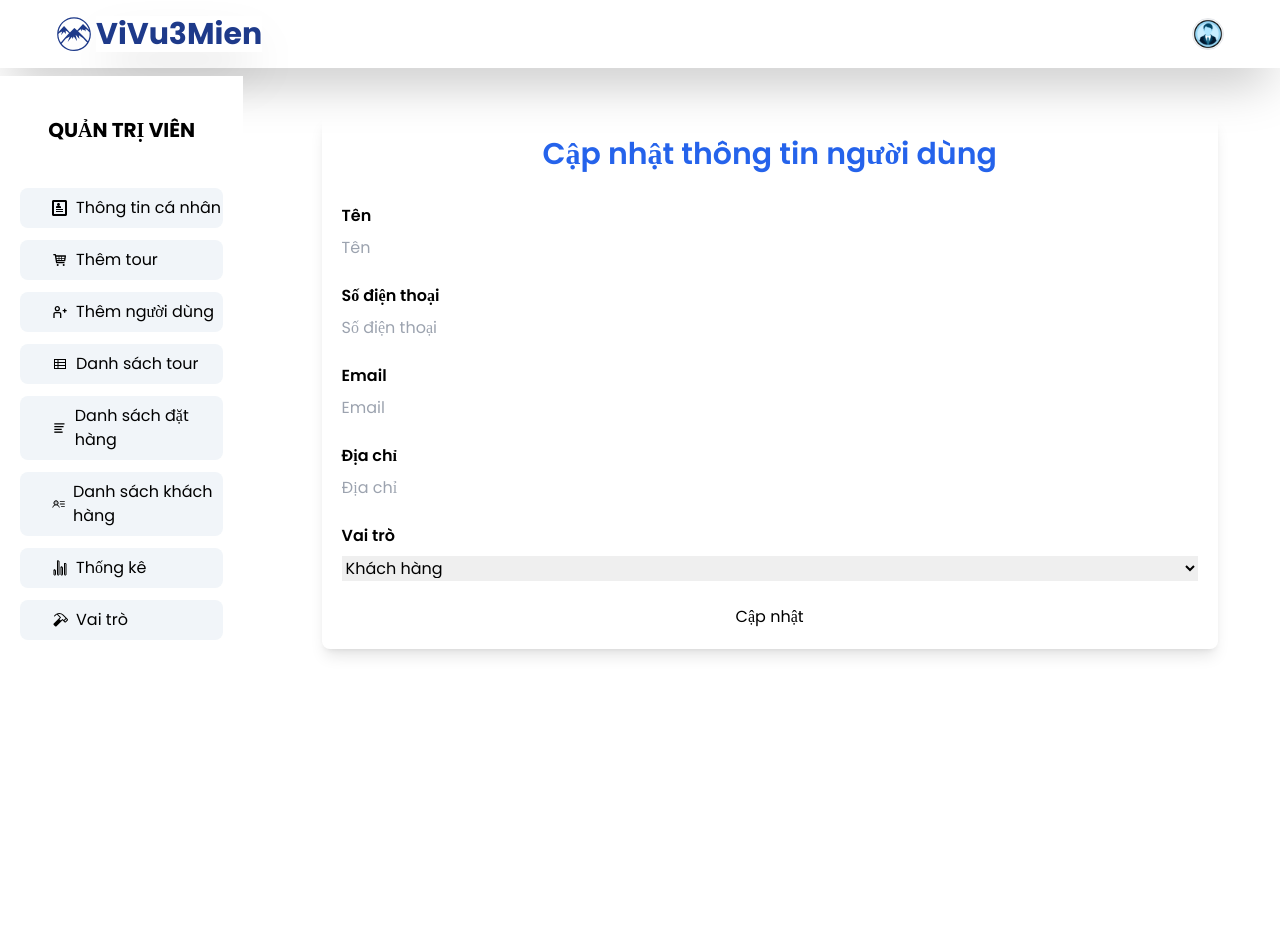
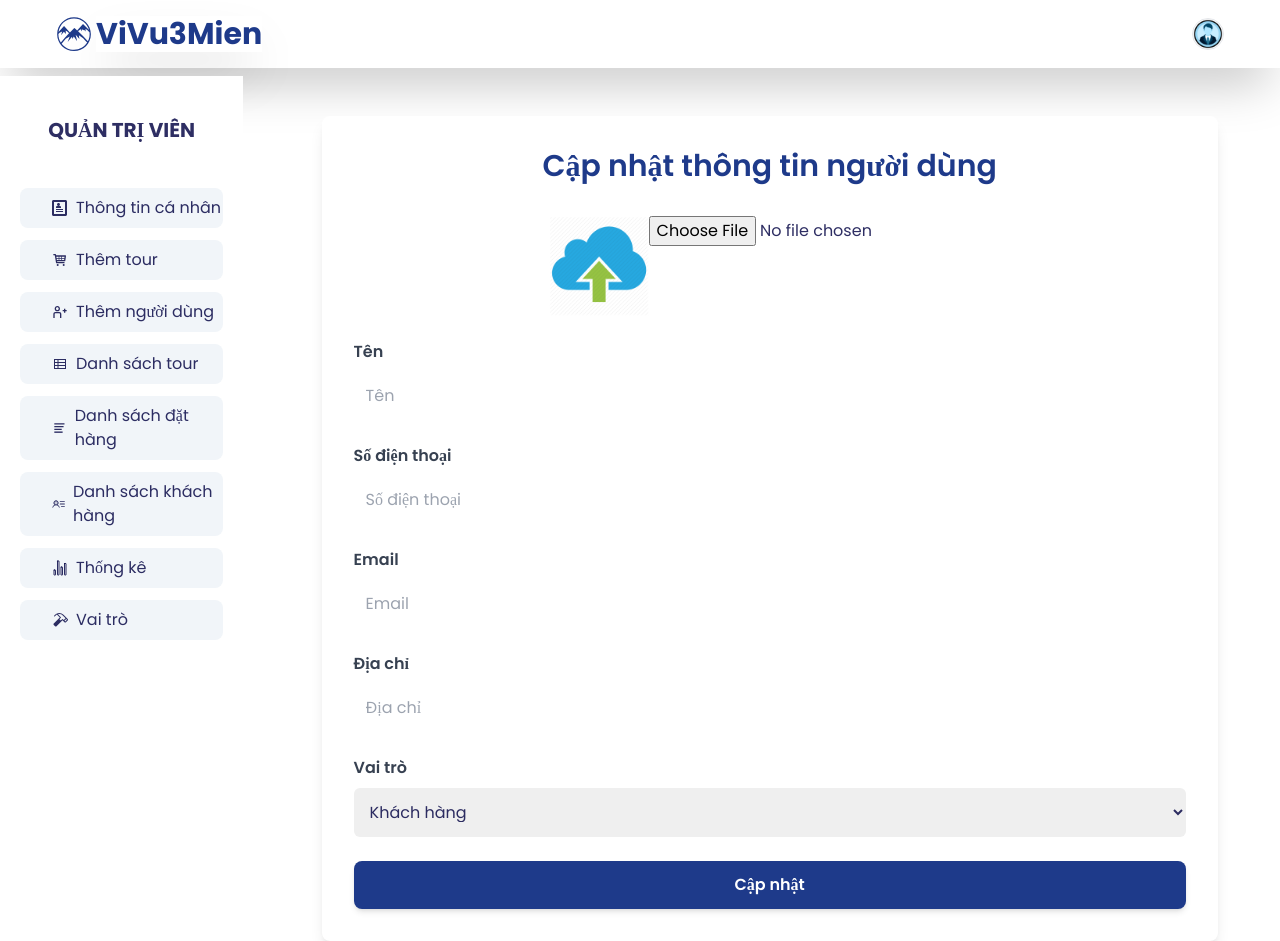
Before and after one commit to Nuhota-HoangThai/DATN-MERN-TourVNFeAdmin, a React (Vite) app: page /update_user/1 in a window 1280 px wide. Before the commit the page ends 800 px from the top, so only its background shows below. Built offline with nearby package versions, Linux system fonts and the light colour scheme; no server answers; the HTML template or start-up script is replaced by a standard one.

Commit message:
add user

```diff
--- a/src/Components/AddUser/AddUser.jsx
+++ b/src/Components/AddUser/AddUser.jsx
@@ -3,17 +3,18 @@ import { Link, useNavigate } from "react-router-dom";
 import axios from "axios";
 import { BASE_URL } from "../../utils/config";
 
-const AddUser = () => {
+const Register = () => {
   const [successMessage, setSuccessMessage] = useState("");
   const navigate = useNavigate();
 
+  // Khởi tạo trạng thái ban đầu cho formData
   const [formData, setFormData] = useState({
-    username: "",
+    name: "", // Đổi từ username thành name cho phù hợp với model User
     password: "",
     email: "",
     phone: "",
+    role: "customer", // role giữ nguyên, không cần cartData trong formData
     address: "",
-    role: "customer",
   });
 
   const changeHandler = (e) => {
@@ -24,12 +25,17 @@ const AddUser = () => {
     e.preventDefault();
     try {
       const response = await axios.post(`${BASE_URL}/user/addUser`, formData);
-      setSuccessMessage("Thêm người dùng thành công.");
-      setTimeout(() => {
-        navigate("/listUser");
-      }, 1000); // Redirect after 3 seconds
+      if (response.data.success) {
+        setSuccessMessage("Thêm người dùng thành công.");
+        setTimeout(() => {
+          navigate("/listUser"); // Chuyển hướng người dùng sau khi đăng ký thành công
+        }, 1000);
+      }
     } catch (error) {
-      console.error("Error during registration:", error.response.data);
+      console.error(
+        "Error during registration:",
+        error.response ? error.response.data : "No response from server"
+      );
     }
   };
 
@@ -78,18 +84,6 @@ const AddUser = () => {
           </div>
           <div className="mb-4">
             <input
-              type="address"
-              id="address"
-              name="address"
-              placeholder="Địa chỉ khách hàng hoặc công ty"
-              onChange={changeHandler}
-              value={formData.address}
-              className="mt-1 p-2 w-full border rounded-md"
-            />
-          </div>
-
-          <div className="mb-4">
-            <input
               type="password"
               id="password"
               name="password"
@@ -100,20 +94,25 @@ const AddUser = () => {
             />
           </div>
           <div className="mb-4">
-            <label
-              htmlFor="role"
-              className="block text-gray-700 text-sm font-bold mb-2"
-            >
-              Vai trò
-            </label>
+            <input
+              type="text"
+              id="address"
+              name="address"
+              placeholder="Địa chỉ"
+              onChange={changeHandler}
+              value={formData.address}
+              className="mt-1 p-2 w-full border rounded-md"
+            />
+          </div>
+          <div className="mb-4">
             <select
               name="role"
               id="role"
               className="block appearance-none w-full bg-white border border-gray-200 text-gray-700 py-2 px-3 rounded leading-tight focus:outline-none focus:bg-white focus:border-gray-500"
             >
               <option value="customer">Khách hàng</option>
+              <option value="company">Công ty</option>
               <option value="admin">Quản trị viên</option>
-              <option value="company">Công ty</option>
             </select>
           </div>
           <button
@@ -128,4 +127,4 @@ const AddUser = () => {
   );
 };
 
-export default AddUser;
+export default Register;
--- a/src/Components/ListUser/ListUser.jsx
+++ b/src/Components/ListUser/ListUser.jsx
@@ -1,17 +1,18 @@
 import { useState, useEffect } from "react";
-import { useNavigate } from "react-router-dom"; // Thêm vào để sử dụng chuyển hướng
+import { useNavigate } from "react-router-dom";
 import { BASE_URL } from "../../utils/config";
 import { MdClear } from "react-icons/md";
+import defaultImage from "../../assets/images/logoicon.png";
 
 const ListUser = () => {
   const [allUsers, setAllUsers] = useState([]);
-  const navigate = useNavigate(); // Sử dụng hook useNavigate để chuyển hướng
+  const navigate = useNavigate();
 
   const fetchInfo = async () => {
     try {
       const res = await fetch(`${BASE_URL}/user/get_all_users`);
       const data = await res.json();
-      setAllUsers(data);
+      setAllUsers(data.sort(sortUsersByRole)); // Sắp xếp ngay sau khi lấy dữ liệu
     } catch (error) {
       console.error("Error fetching users:", error);
     }
@@ -41,6 +42,22 @@ const ListUser = () => {
     }
   };
 
+  const translateRole = (role) => {
+    const roleTranslations = {
+      admin: "Quản trị viên",
+      customer: "Khách hàng",
+      company: "Công ty",
+    };
+
+    return roleTranslations[role] || role;
+  };
+
+  // Hàm sắp xếp người dùng theo vai trò
+  const sortUsersByRole = (a, b) => {
+    const order = { admin: 1, company: 2, customer: 3 }; // Định nghĩa thứ tự ưu tiên
+    return order[a.role] - order[b.role];
+  };
+
   return (
     <div className="w-full px-5 py-4">
       <h1 className="text-2xl font-bold mb-6">Thông tin khách hàng</h1>
@@ -48,6 +65,9 @@ const ListUser = () => {
         <table className="w-full text-sm text-left text-black">
           <thead className="text-xs text-white uppercase bg-gray-800">
             <tr>
+              <th scope="col" className="px-6 py-3">
+                Hình
+              </th>
               <th scope="col" className="py-3 px-6">
                 Tên
               </th>
@@ -71,11 +91,32 @@ const ListUser = () => {
           <tbody>
             {allUsers.map((user) => (
               <tr key={user._id} className="bg-white border-b">
+                <td className="px-6 py-4">
+                  {Array.isArray(user.image) && user.image.length > 0 ? (
+                    <img
+                      src={`${BASE_URL}/${user.image[0].replace(/\\/g, "/")}`}
+                      alt="user"
+                      style={{ width: "50px", height: "50px" }}
+                    />
+                  ) : typeof user.image === "string" ? (
+                    <img
+                      src={`${BASE_URL}/${user.image.replace(/\\/g, "/")}`}
+                      alt="user"
+                      style={{ width: "50px", height: "50px" }}
+                    />
+                  ) : (
+                    <img
+                      src={defaultImage}
+                      alt="Default"
+                      style={{ width: "50px", height: "50px" }}
+                    />
+                  )}
+                </td>
                 <td className="py-4 px-6">{user.name}</td>
                 <td className="py-4 px-6">{user.phone}</td>
                 <td className="py-4 px-6">{user.email}</td>
                 <td className="py-4 px-6">{user.address}</td>
-                <td className="py-4 px-6">{user.role}</td>
+                <td className="py-4 px-6">{translateRole(user.role)}</td>
                 <td className="py-4 px-6 flex justify-around">
                   <button
                     className="btn btn-secondary btn-sm"
--- a/src/Components/UpdateTour/UpdateTour.jsx
+++ b/src/Components/UpdateTour/UpdateTour.jsx
@@ -42,6 +42,7 @@ const UpdateTour = () => {
     fetchTour();
   }, [id]);
   //console.log(previewImage);
+
   const handleSubmit = async (event) => {
     event.preventDefault();
 
--- a/src/Components/UpdateUser/UpdateUser.jsx
+++ b/src/Components/UpdateUser/UpdateUser.jsx
@@ -1,17 +1,22 @@
 import React, { useState, useEffect } from "react";
 import { useParams, useNavigate } from "react-router-dom";
 import { BASE_URL } from "../../utils/config";
+import upload from "../../assets/images/upload.png";
 
 const UpdateUser = () => {
   const { id } = useParams();
   const navigate = useNavigate();
   const [userData, setUserData] = useState({
-    name: "",
+    image: "",
+    username: "",
     phone: "",
     email: "",
     address: "",
     role: "",
   });
+
+  const [image, setImage] = useState(null);
+  const [previewImage, setPreviewImage] = useState(upload); // Chỉ lưu một URL hình ảnh
 
   useEffect(() => {
     const fetchUser = async () => {
@@ -19,6 +24,10 @@ const UpdateUser = () => {
         const res = await fetch(`${BASE_URL}/user/getUserById/${id}`);
         const data = await res.json();
         setUserData(data.user);
+        // Ensure data.user.image is properly handled if it's not an array
+        if (data.user.image && typeof data.user.image === "string") {
+          setPreviewImage(`${BASE_URL}/${data.user.image.replace(/\\/g, "/")}`); // Update the state with a single image URL
+        }
       } catch (error) {
         console.error("Error fetching user:", error);
       }
@@ -26,23 +35,31 @@ const UpdateUser = () => {
     fetchUser();
   }, [id]);
 
-  const handleChange = (e) => {
-    const { name, value } = e.target;
-    setUserData((prev) => ({
-      ...prev,
-      [name]: value,
-    }));
+  const handleImageChange = (e) => {
+    if (e.target.files && e.target.files[0]) {
+      const file = e.target.files[0];
+      setImage(file); // Lưu trữ file hình ảnh được chọn
+      setPreviewImage(URL.createObjectURL(file)); // Cập nhật URL xem trước cho hình ảnh được chọn
+    }
   };
 
   const handleSubmit = async (e) => {
     e.preventDefault();
+
+    const formData = new FormData();
+
+    for (const key in userData) {
+      formData.append(key, userData[key]);
+    }
+
+    if (image) {
+      formData.append("image", image); // "image" phải trùng với tên trường dùng trong backend
+    }
+
     try {
       const response = await fetch(`${BASE_URL}/user/update_user/${id}`, {
         method: "PUT",
-        headers: {
-          "Content-Type": "application/json",
-        },
-        body: JSON.stringify(userData),
+        body: formData,
       });
 
       if (!response.ok) {
@@ -57,80 +74,105 @@ const UpdateUser = () => {
   };
 
   return (
-    <div className="update-user-form max-w-4xl mx-auto mt-10 p-5 shadow-lg rounded-lg">
-      <h1 className="text-3xl font-semibold mb-8 text-center text-blue-600">
+    <div className="update-user-form max-w-4xl mx-auto mt-10 p-8 bg-white shadow-lg rounded-lg">
+      <h1 className="text-3xl font-semibold mb-8 text-center text-blue-900">
         Cập nhật thông tin người dùng
       </h1>
       <form onSubmit={handleSubmit} className="space-y-6">
+        <div className="mb-4 flex justify-center">
+          <label htmlFor="file-input" className="cursor-pointer flex gap-4">
+            <img
+              src={previewImage}
+              alt="Preview"
+              style={{ width: "100px", height: "100px" }}
+            />
+          </label>
+          <input
+            onChange={handleImageChange}
+            type="file"
+            name="image"
+            id="file-input"
+            className="flex"
+          />
+        </div>
         <div className="flex flex-col">
-          <label htmlFor="name" className="mb-2 font-semibold">
+          <label htmlFor="name" className="mb-2 font-semibold text-gray-700">
             Tên
           </label>
           <input
             id="name"
             name="name"
             value={userData.name}
-            onChange={handleChange}
+            onChange={(e) => setUserData({ ...userData, name: e.target.value })}
             placeholder="Tên"
-            className="input input-bordered w-full"
+            className="input input-bordered w-full p-3 border-gray-300 rounded-md focus:ring-blue-500 focus:border-blue-500"
           />
         </div>
         <div className="flex flex-col">
-          <label htmlFor="phone" className="mb-2 font-semibold">
+          <label htmlFor="phone" className="mb-2 font-semibold text-gray-700">
             Số điện thoại
           </label>
           <input
             id="phone"
             name="phone"
             value={userData.phone}
-            onChange={handleChange}
+            onChange={(e) =>
+              setUserData({ ...userData, phone: e.target.value })
+            }
             placeholder="Số điện thoại"
-            className="input input-bordered w-full"
+            className="input input-bordered w-full p-3 border-gray-300 rounded-md focus:ring-blue-500 focus:border-blue-500"
           />
         </div>
         <div className="flex flex-col">
-          <label htmlFor="email" className="mb-2 font-semibold">
+          <label htmlFor="email" className="mb-2 font-semibold text-gray-700">
             Email
           </label>
           <input
             id="email"
             name="email"
             value={userData.email}
-            onChange={handleChange}
+            onChange={(e) =>
+              setUserData({ ...userData, email: e.target.value })
+            }
             placeholder="Email"
-            className="input input-bordered w-full"
+            className="input input-bordered w-full p-3 border-gray-300 rounded-md focus:ring-blue-500 focus:border-blue-500"
           />
         </div>
         <div className="flex flex-col">
-          <label htmlFor="address" className="mb-2 font-semibold">
+          <label htmlFor="address" className="mb-2 font-semibold text-gray-700">
             Địa chỉ
           </label>
           <input
             id="address"
             name="address"
             value={userData.address}
-            onChange={handleChange}
+            onChange={(e) =>
+              setUserData({ ...userData, address: e.target.value })
+            }
             placeholder="Địa chỉ"
-            className="input input-bordered w-full"
+            className="input input-bordered w-full p-3 border-gray-300 rounded-md focus:ring-blue-500 focus:border-blue-500"
           />
         </div>
         <div className="flex flex-col">
-          <label htmlFor="role" className="mb-2 font-semibold">
+          <label htmlFor="role" className="mb-2 font-semibold text-gray-700">
             Vai trò
           </label>
           <select
             id="role"
             name="role"
             value={userData.role}
-            onChange={handleChange}
-            className="select select-bordered w-full"
+            onChange={(e) => setUserData({ ...userData, role: e.target.value })}
+            className="select select-bordered w-full p-3 border-gray-300 rounded-md focus:ring-blue-500 focus:border-blue-500"
           >
             <option value="customer">Khách hàng</option>
             <option value="company">Công ty</option>
             <option value="admin">Quản trị viên</option>
           </select>
         </div>
-        <button type="submit" className="btn btn-primary w-full mt-4">
+        <button
+          type="submit"
+          className="btn btn-primary w-full py-3 mt-4 bg-blue-900 hover:bg-blue-800 focus:ring-blue-500 focus:ring-offset-blue-200 text-white transition ease-in duration-200 text-center text-base font-semibold shadow-md focus:outline-none focus:ring-2 focus:ring-offset-2  rounded-lg"
+        >
           Cập nhật
         </button>
       </form>
--- a/src/index.css
+++ b/src/index.css
@@ -5,6 +5,6 @@
 body {
   margin: 0;
   font-family: "Poppins";
-
+  color: rgba(2, 2, 67, 0.826);
   height: 100vh;
 }
```
